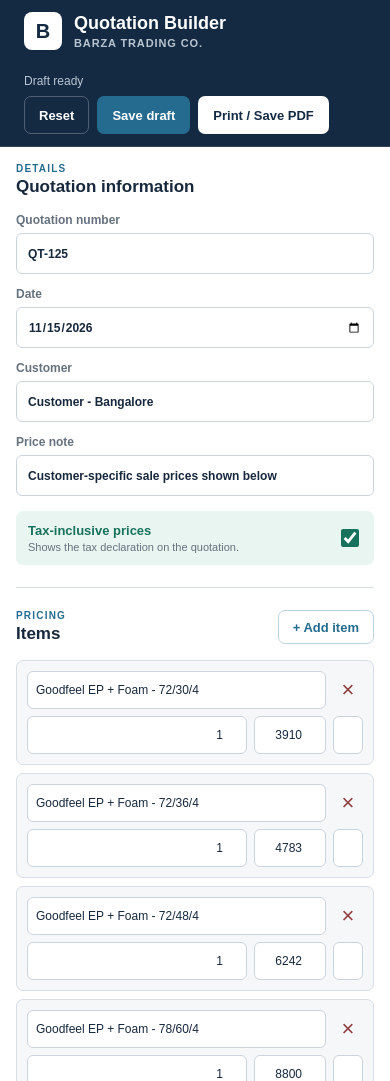
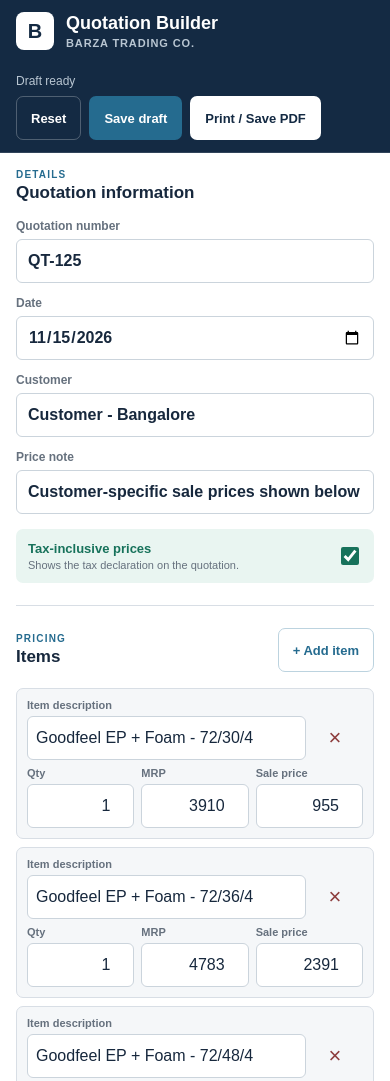
Before and after one commit to MIR4ZZZ/barza-quotation-builder, a plain HTML site: page index.html in a window 390 px wide. Shown: the top 1081 px of the page. Drawn offline with Linux system fonts and the light colour scheme.

Commit message:
Optimize quotation builder for mobile

```diff
--- a/index.html
+++ b/index.html
@@ -2,7 +2,8 @@
 <html lang="en">
   <head>
     <meta charset="UTF-8" />
-    <meta name="viewport" content="width=device-width, initial-scale=1.0" />
+    <meta name="viewport" content="width=device-width, initial-scale=1.0, viewport-fit=cover" />
+    <meta name="theme-color" content="#142a43" />
     <meta name="description" content="Editable BARZA TRADING CO. quotation template with automatic pricing totals." />
     <title>Barza Quotation Builder</title>
     <link rel="stylesheet" href="styles.css" />
@@ -186,14 +187,22 @@
 
     <template id="itemRowTemplate">
       <div class="item-row">
-        <label class="sr-only">Item description</label>
-        <input class="item-name" type="text" autocomplete="off" />
-        <label class="sr-only">Quantity</label>
-        <input class="item-qty" type="number" min="0" step="1" inputmode="numeric" />
-        <label class="sr-only">MRP</label>
-        <input class="item-mrp" type="number" min="0" step="0.01" inputmode="decimal" />
-        <label class="sr-only">Sale price</label>
-        <input class="item-price" type="number" min="0" step="0.01" inputmode="decimal" />
+        <label class="item-field item-field-name">
+          <span class="item-mobile-label">Item description</span>
+          <input class="item-name" type="text" autocomplete="off" />
+        </label>
+        <label class="item-field item-field-qty">
+          <span class="item-mobile-label">Qty</span>
+          <input class="item-qty" type="number" min="0" step="1" inputmode="numeric" />
+        </label>
+        <label class="item-field item-field-mrp">
+          <span class="item-mobile-label">MRP</span>
+          <input class="item-mrp" type="number" min="0" step="0.01" inputmode="decimal" />
+        </label>
+        <label class="item-field item-field-price">
+          <span class="item-mobile-label">Sale price</span>
+          <input class="item-price" type="number" min="0" step="0.01" inputmode="decimal" />
+        </label>
         <button class="remove-item" type="button" title="Remove item" aria-label="Remove item">×</button>
       </div>
     </template>
--- a/styles.css
+++ b/styles.css
@@ -33,6 +33,7 @@ input {
 
 button {
   cursor: pointer;
+  touch-action: manipulation;
 }
 
 .app-header {
@@ -117,17 +118,9 @@ button {
   background: white;
 }
 
-.button-primary:hover {
-  background: #edf6fa;
-}
-
 .button-secondary {
   color: white;
   background: var(--blue);
-}
-
-.button-secondary:hover {
-  background: #2e7ba1;
 }
 
 .button-quiet {
@@ -136,19 +129,11 @@ button {
   border-color: rgba(255, 255, 255, 0.25);
 }
 
-.button-quiet:hover {
-  background: rgba(255, 255, 255, 0.08);
-}
-
 .button-add {
   min-height: 34px;
   color: var(--blue);
   background: white;
   border-color: #bcd3df;
-}
-
-.button-add:hover {
-  background: #eef7fb;
 }
 
 .workspace {
@@ -271,6 +256,14 @@ button {
   accent-color: var(--green);
 }
 
+.item-field {
+  display: contents;
+}
+
+.item-mobile-label {
+  display: none;
+}
+
 .item-labels,
 .item-row {
   display: grid;
@@ -314,10 +307,6 @@ button {
   border-radius: 5px;
   font-size: 22px;
   line-height: 1;
-}
-
-.remove-item:hover {
-  background: #fff0f0;
 }
 
 .editor-summary {
@@ -702,6 +691,7 @@ button {
     position: static;
     align-items: flex-start;
     flex-direction: column;
+    padding: calc(12px + env(safe-area-inset-top)) calc(16px + env(safe-area-inset-right)) 12px calc(16px + env(safe-area-inset-left));
   }
 
   .header-actions {
@@ -713,8 +703,12 @@ button {
     width: 100%;
   }
 
+  .button {
+    min-height: 44px;
+  }
+
   .editor {
-    padding: 16px;
+    padding: 16px calc(16px + env(safe-area-inset-right)) calc(16px + env(safe-area-inset-bottom)) calc(16px + env(safe-area-inset-left));
   }
 
   .field-grid {
@@ -730,29 +724,54 @@ button {
   }
 
   .item-row {
-    grid-template-columns: 1fr 72px 30px;
+    grid-template-columns: repeat(6, minmax(0, 1fr));
+    align-items: end;
     padding: 10px;
     background: var(--gray-50);
     border: 1px solid var(--gray-200);
     border-radius: 7px;
   }
 
-  .item-name {
+  .field input,
+  .item-row input {
+    height: 44px;
+    font-size: 16px;
+  }
+
+  .item-field {
+    display: grid;
+    gap: 5px;
+    min-width: 0;
+  }
+
+  .item-mobile-label {
+    display: block;
+    color: var(--gray-500);
+    font-size: 11px;
+    font-weight: 700;
+  }
+
+  .item-field-name {
+    grid-column: 1 / 6;
+  }
+
+  .item-field-qty {
     grid-column: 1 / 3;
   }
 
-  .item-qty {
-    grid-column: 1 / 2;
+  .item-field-mrp {
+    grid-column: 3 / 5;
   }
 
-  .item-mrp,
-  .item-price {
-    grid-column: span 1;
+  .item-field-price {
+    grid-column: 5 / 7;
   }
 
   .remove-item {
-    grid-column: 3;
+    grid-column: 6;
     grid-row: 1;
+    width: 44px;
+    height: 44px;
   }
 
   .editor-summary {
@@ -760,7 +779,8 @@ button {
   }
 
   .preview-shell {
-    padding: 12px 0 28px;
+    overscroll-behavior-inline: contain;
+    padding: 12px 0 calc(28px + env(safe-area-inset-bottom));
   }
 
   .preview-toolbar {
@@ -769,6 +789,28 @@ button {
 
   .quotation-paper {
     transform-origin: top left;
+  }
+}
+
+@media (hover: hover) and (pointer: fine) {
+  .button-primary:hover {
+    background: #edf6fa;
+  }
+
+  .button-secondary:hover {
+    background: #2e7ba1;
+  }
+
+  .button-quiet:hover {
+    background: rgba(255, 255, 255, 0.08);
+  }
+
+  .button-add:hover {
+    background: #eef7fb;
+  }
+
+  .remove-item:hover {
+    background: #fff0f0;
   }
 }
 
```
